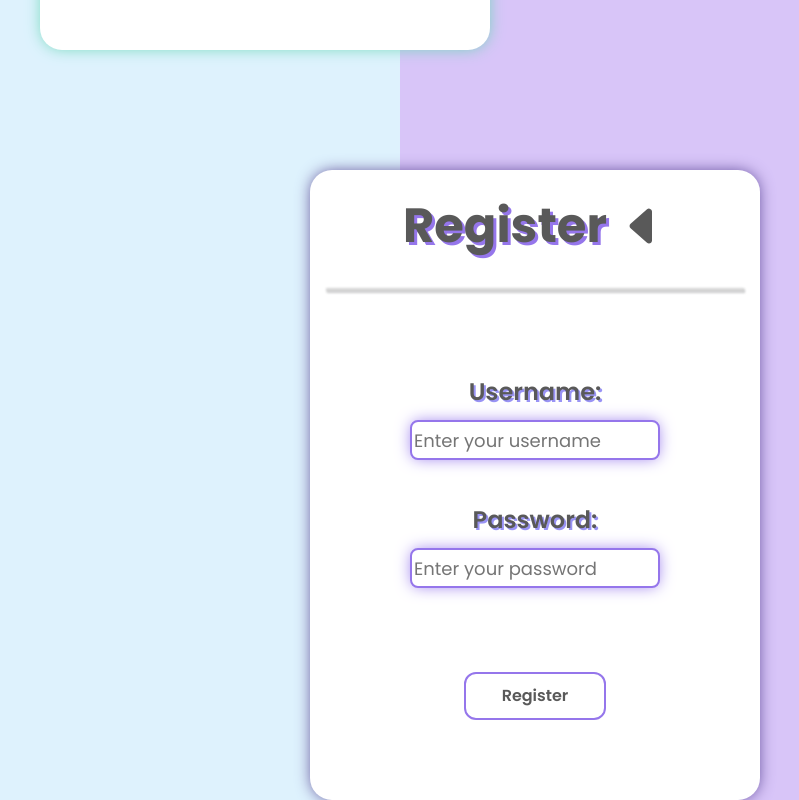
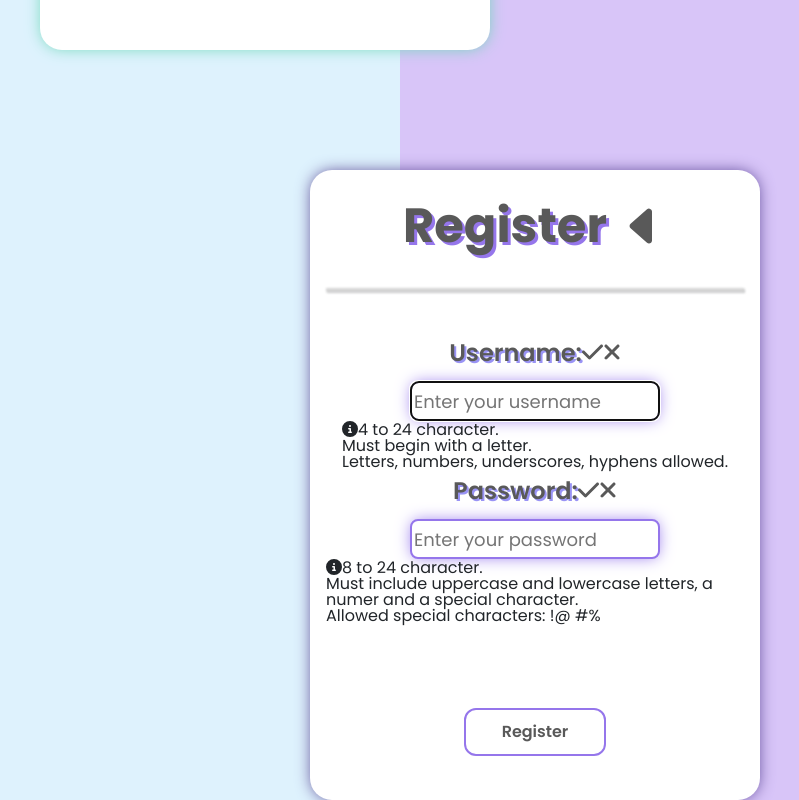
Before and after one commit to Krzywdek19/ToDo, a React (Vite) app in the folder frontend/todo/: page / in a window 1280 px wide. Shown: the part 784-1584 px from the top of the page, without its empty margins (240-1039 px from the left). Built offline with nearby package versions, Linux system fonts and the light colour scheme.

Commit message:
made REGEX to make sure that user make correct username and password.

```diff
--- a/frontend/todo/package.json
+++ b/frontend/todo/package.json
@@ -10,6 +10,9 @@
     "preview": "vite preview"
   },
   "dependencies": {
+    "@fortawesome/fontawesome-svg-core": "^6.5.2",
+    "@fortawesome/free-solid-svg-icons": "^6.5.2",
+    "@fortawesome/react-fontawesome": "^0.2.2",
     "react": "^18.3.1",
     "react-auth-kit": "^3.1.3",
     "react-dom": "^18.3.1"
--- a/frontend/todo/src/api/axios.jsx
+++ b/frontend/todo/src/api/axios.jsx
@@ -1,3 +1,4 @@
+/* eslint-disable react-refresh/only-export-components */
 import axios from "axios";
 
 export default axios.create({
--- a/frontend/todo/src/components/RegisterForm.jsx
+++ b/frontend/todo/src/components/RegisterForm.jsx
@@ -1,22 +1,82 @@
+/* eslint-disable no-unused-vars */
 import "bootstrap/dist/css/bootstrap.min.css";
 import "../css/RegisterForm.css";
-import { useState } from "react";
+import { useState, useEffect, useRef } from "react";
+import {
+  faCheck,
+  faTimes,
+  faInfoCircle,
+} from "@fortawesome/free-solid-svg-icons";
+import { FontAwesomeIcon } from "@fortawesome/react-fontawesome";
 import axios from "../api/axios";
 
-function RegisterForm() {
-  const [username, setUsername] = useState("");
-  const [password, setPassword] = useState("");
+const USER_REGEX = /^[a-zA-Z][a-zA-Z0-9-_]{3,23}$/;
+const PWD_REGEX = /^(?=.*[a-z])(?=.*[A-Z])(?=.*[0-9])(?=.*[!@#$%]).{8,24}$/;
 
-   const handleSubmitRegister = async (event) => {
+const RegisterForm = () => {
+  const userRef = useRef();
+  const errRef = useRef();
+
+  /* User */
+  const [user, setUser] = useState("");
+  const [validName, setValidName] = useState(false);
+  const [userFocus, setUserFocus] = useState(false);
+
+  /* Password */
+  const [pwd, setPwd] = useState("");
+  const [validPwd, setValidPwd] = useState(false);
+  const [pwdFocus, setPwdFocus] = useState(false);
+
+  /* Matching */
+  const [matchPwd, setMatchPwd] = useState("");
+  const [validMatch, setValidMatch] = useState(false);
+  const [matchFocus, setMatchFocus] = useState(false);
+
+  /* Error / Success */
+  const [errMsg, setErrMsg] = useState("");
+  const [success, setSuccess] = useState(false);
+
+  /* ----- Hooks ----- */
+  useEffect(() => {
+    userRef.current.focus();
+  }, []);
+  /* User Hook */
+  useEffect(() => {
+    const result = USER_REGEX.test(user);
+    console.log(result);
+    console.log(user);
+    setValidName(result);
+  }, [user]);
+
+  /* Pwd Hook */
+  useEffect(() => {
+    const result = PWD_REGEX.test(pwd);
+    console.log(result);
+    console.log(pwd);
+    setValidPwd(result);
+    const match = pwd === matchPwd;
+    setValidMatch(match);
+  }, [pwd, matchPwd]);
+
+  /* Error */
+  useEffect(() => {
+    setErrMsg("");
+  }, [user, pwd, matchPwd]);
+
+  /* ----------- */
+  /* const handleSubmitRegister = async (event) => {
     event.preventDefault();
     try {
-       const response = await axios.post("/register", { username, password });
+      const response = await axios.post("/register", {
+        username: user,
+        password: pwd,
+      });
       alert(`User registered: ${response.data.username}`);
     } catch (err) {
       console.error(err);
       alert("Registration failed");
     }
-   };
+  }; */
 
   return (
     <div className="registerForm">
@@ -37,39 +97,111 @@ function RegisterForm() {
           </div>
           <hr className="headerLine"></hr>
           {/* Form */}
-          <form className="formRegister pt-4" onSubmit={handleSubmitRegister}>
+          <section>
+            <p
+              ref={errRef}
+              className={errMsg ? "errmsg" : "offscreen"}
+              aria-live="assertive"
+            >
+              {errMsg}
+            </p>
+
+            <form
+              className="formRegister pt-4" /* onSubmit={handleSubmitRegister} */
+            >
               {/* ------ USERNAME ------*/}
-            <div className="formUsernameRegister py-5">
-              <label className="usernameTextRegister fs-4 fw-semibold">
+              <div className="formUsernameRegister py-2">
+                <label
+                  className="usernameTextRegister fs-4 fw-semibold"
+                  htmlFor="username"
+                >
                   Username:
+                  <span className={validName ? "valid" : "hide"}>
+                    <FontAwesomeIcon icon={faCheck} />
+                  </span>
+                  <span className={validName || !user ? "hide" : "invalid"}>
+                    <FontAwesomeIcon icon={faTimes} />
+                  </span>
                 </label>
                 <br />
                 <input
                   type="text"
-                value={username}
-                onChange={(e) => {
-                  setUsername(e.target.value);
-                }}
+                  id="username"
+                  ref={userRef}
+                  autoComplete="off"
+                  required
+                  aria-invalid={validName ? "false" : "true"}
+                  aria-describedby="uidnote"
+                  onChange={(e) => setUser(e.target.value)}
                   placeholder="Enter your username"
                   className="formInputRegister"
-              ></input>
+                  onFocus={() => setUserFocus(true)}
+                  onBlur={() => setUserFocus(false)}
+                />
+                {/* Checks, if the username is valid with REGEX and giving instructions*/}
+                <p
+                  id="uidnote"
+                  className={
+                    userFocus && !validName && user
+                      ? "instructions"
+                      : "offscreen"
+                  }
+                >
+                  <FontAwesomeIcon icon={faInfoCircle} />
+                  4 to 24 character.
+                  <br />
+                  Must begin with a letter.
+                  <br />
+                  Letters, numbers, underscores, hyphens allowed.
+                </p>
               </div>
               {/* ------ PASSWORD ------ */}
               <div className="formPasswordRegister">
-              <label className="passwordTextRegister fs-4 fw-semibold">
+                <label
+                  className="passwordTextRegister fs-4 fw-semibold"
+                  htmlFor="password"
+                >
                   Password:
+                  <span className={validPwd ? "valid" : "hide"}>
+                    <FontAwesomeIcon icon={faCheck} />
+                  </span>
+                  <span className={validPwd || !pwd ? "hide" : "invalid"}>
+                    <FontAwesomeIcon icon={faTimes} />
+                  </span>
                 </label>
                 <br />
                 <input
                   type="password"
-                value={password}
-                onChange={(e) => {
-                  setPassword(e.target.value);
-                }}
+                  id="password"
+                  required
+                  aria-invalid={validPwd ? "false" : "true"}
+                  aria-describedby="pwdnote"
+                  onFocus={() => setPwdFocus(true)}
+                  onBlur={() => setPwdFocus(false)}
+                  onChange={(e) => setPwd(e.target.value)}
                   placeholder="Enter your password"
                   className="formInputRegister"
-              ></input>
+                />
+                <p
+                  id="pwdnote"
+                  className={
+                    pwdFocus && !validPwd ? "instructions" : "offscreen"
+                  }
+                >
+                  <FontAwesomeIcon icon={faInfoCircle} />
+                  8 to 24 character.
+                  <br />
+                  Must include uppercase and lowercase letters, a numer and a
+                  special character.
+                  <br />
+                  Allowed special characters:{" "}
+                  <span aria-label="exclamation mark">!</span>
+                  <span aria-label="at symbol">@</span>{" "}
+                  <span aria-label="hashtag">#</span>
+                  <span aria-label="percent">%</span>
+                </p>
               </div>
+              {/* SUBMIT */}
               <div className="formBtnRegister">
                 <input
                   type="submit"
@@ -78,10 +210,11 @@ function RegisterForm() {
                 ></input>
               </div>
             </form>
+          </section>
         </div>
       </div>
     </div>
   );
-}
+};
 
 export default RegisterForm;
```
Also changed, not shown: 1 other file (tests, documents, lock files or other folders). Lines whose indentation alone changed are shown as unchanged.
